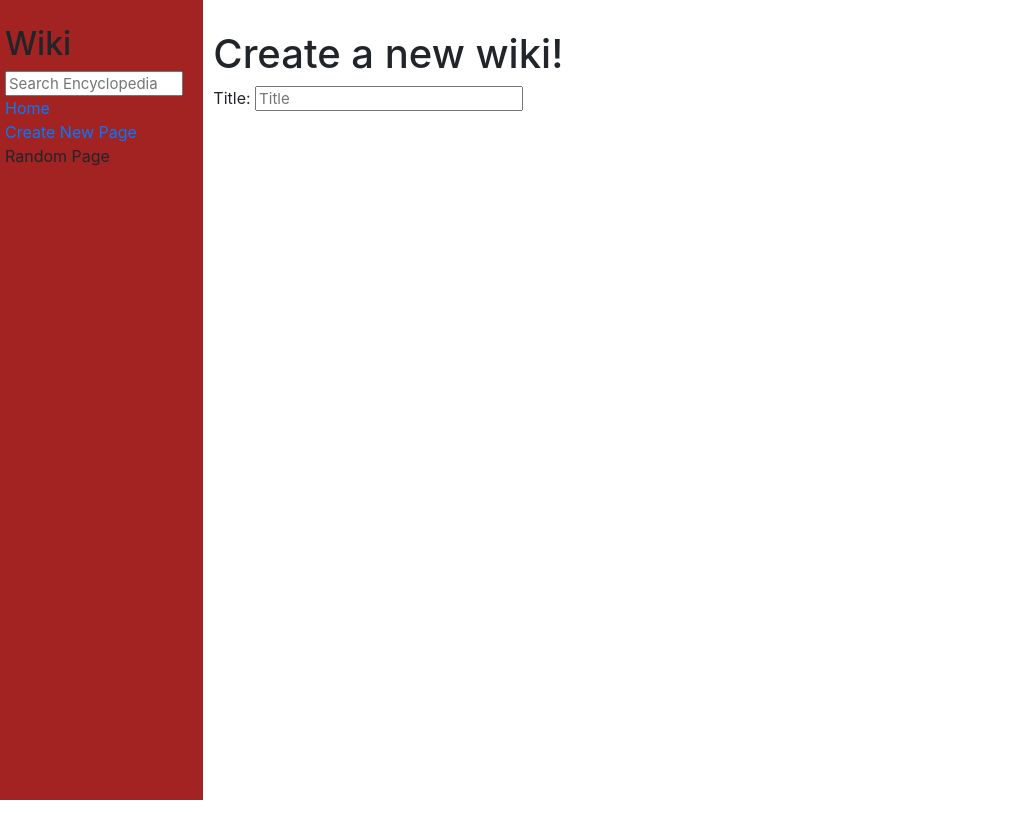
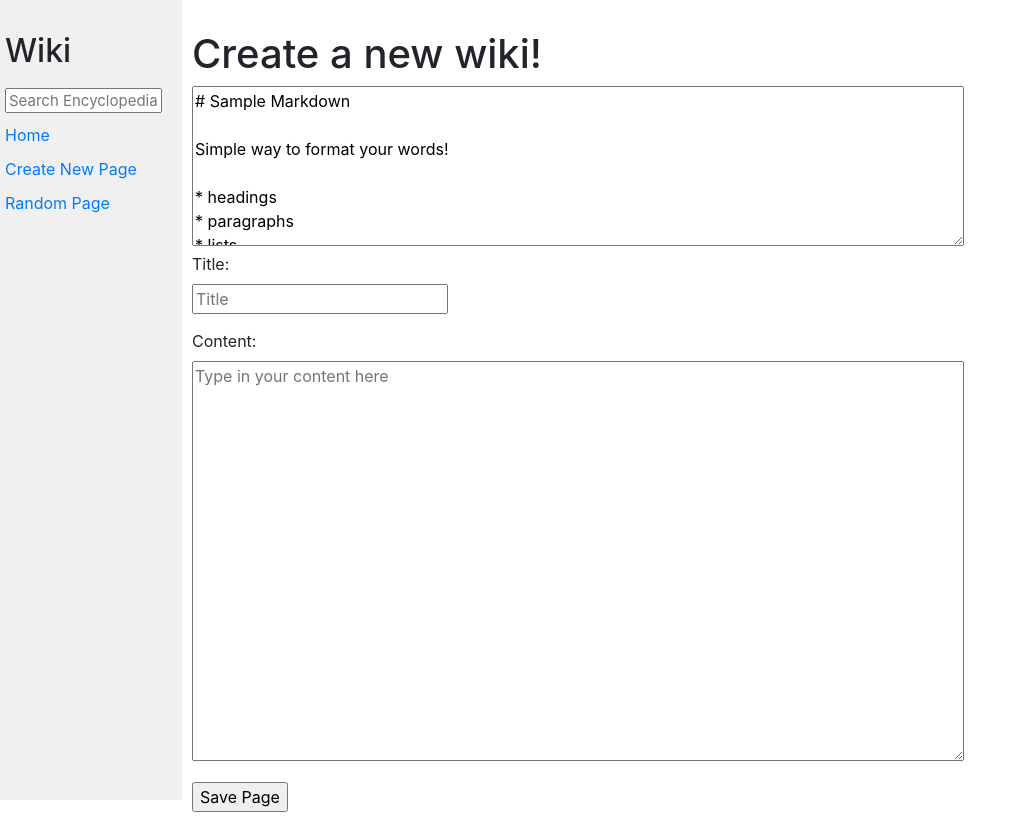
Before and after one commit to Dchoi0729/cs50w, a Django app: page /new in a window 1280 px wide. Shown: the whole page, without its empty margins (0-1027 px from the left). Before the commit the page ends 800 px from the top, so only its background shows below. Run offline with Django 3.2, Linux system fonts and the light colour scheme; some libraries are stand-ins or nearby versions.

Commit message:
functioning version

```diff
--- a/wiki/encyclopedia/static/encyclopedia/styles.css
+++ b/wiki/encyclopedia/static/encyclopedia/styles.css
@@ -1,6 +1,7 @@
 body {
     margin: 0;
     background-color: white;
+    width: 90vw;
 }
 
 code {
@@ -13,7 +14,7 @@ h1 {
 }
 
 textarea {
-    height: 90vh;
+    height: 50vh;
     width: 80%;
 }
 
@@ -28,19 +29,38 @@ textarea {
 }
 
 .sidebar {
-    /*background-color: #f0f0f0;*/
-    background-color: #a32222;
+    background-color: #f0f0f0;
     height: 100vh;
     padding: 20px;
+    display: flex;
+    flex-direction: column;
+    gap: 10px;
 }
 
 .sidebar h2 {
-    margin-top: 5px;
+    margin-top: 12px;
 }
 
-.newtitle{
+.new--title{
     width: auto;
     min-width: 25%;
     font-size: 15px;
     line-height: 15px;
+
+    margin: 15px 0px 20px 15px;
 }
+
+.new--sample{
+    height: 20vh;
+}
+
+.new--fieldWrapper{
+    margin-bottom: 15px;
+}
+
+.entry--top{
+    height: 50px;
+    border-bottom: 1px solid rgba(128,128,128,0.7);
+    display: flex;
+    align-items: center;
+}
--- a/wiki/encyclopedia/templates/encyclopedia/layout.html
+++ b/wiki/encyclopedia/templates/encyclopedia/layout.html
@@ -23,7 +23,7 @@
                     <a href="{% url 'new' %}"> Create New Page </a>
                 </div>
                 <div>
-                    Random Page
+                    <a href="{% url 'random' %}">Random Page</a>
                 </div>
                 {% block nav %}
                 {% endblock %}
--- a/wiki/encyclopedia/templates/encyclopedia/new.html
+++ b/wiki/encyclopedia/templates/encyclopedia/new.html
@@ -6,7 +6,36 @@
 
 {% block body %}
     <h1>Create a new wiki!</h1>
-    <form>
-        Title: <input class="newtitle" type="text" name="title" placeholder="Title">
+    <form action="{% url 'new' %}" method="POST">
+        {% csrf_token %}
+
+        <textarea readonly class="new--sample">
+# Sample Markdown
+
+Simple way to format your words!
+
+* headings
+* paragraphs
+* lists
+* links
+* and more!
+
+## Subtitle
+
+You can **bold** or *italicize* texts.
+
+For more information , go to [guide](https://docs.github.com/en/get-started/writing-on-github/getting-started-with-writing-and-formatting-on-github/basic-writing-and-formatting-syntax)
+        </textarea>
+
+        {% for field in form %}
+            <div class="new--fieldWrapper">
+                {{ field.label_tag }}
+                <br>
+                {{ field }}
+                {{ field.errors }}
+            </div>
+        {% endfor %}
+        <input type="submit" value="Save Page">
+
     </form>
 {% endblock %}
--- a/wiki/encyclopedia/urls.py
+++ b/wiki/encyclopedia/urls.py
@@ -6,5 +6,7 @@ urlpatterns = [
     path("", views.index, name="index"),
     path("wiki/<str:name>", views.entry, name="entry"),
     path("search", views.search, name="search"),
-    path("new", views.new, name="new")
+    path("new", views.new, name="new"),
+    path("random", views.random_page, name="random"),
+    path("edit/<str:name>", views.edit, name="edit")
 ]
--- a/wiki/encyclopedia/views.py
+++ b/wiki/encyclopedia/views.py
@@ -1,10 +1,17 @@
 from django.shortcuts import render
 from django.http import HttpResponseRedirect
 from django.urls import reverse
+from django import forms
 
 from . import util
 
+import random
 import markdown
+
+
+class NewPageForm(forms.Form):
+    title = forms.CharField(label="Title", widget=forms.TextInput(attrs={'placeholder': 'Title'}))
+    content = forms.CharField(label="Content", widget=forms.Textarea(attrs={'placeholder': 'Type in your content here'}))
 
 def index(request):
     return render(request, "encyclopedia/index.html", {
@@ -25,7 +32,6 @@ def entry(request, name):
         })
 
 def search(request):
-    # User submitted data through search
     if request.method == "POST":
         name = request.POST["q"]
         entry = util.get_entry(name)
@@ -44,6 +50,42 @@ def search(request):
     })
 
 def new(request):
+    if request.method == "POST":
+        form = NewPageForm(request.POST)
+        if form.is_valid():
+            title = form.cleaned_data["title"]
+            content = form.cleaned_data["content"]
+
+            if title in util.list_entries():
+                return render(request, "encyclopedia/apology.html", {
+                    "message": f"A '{title}' page already exists!"
+                })
+            else:
+                util.save_entry(title, content)
+                return HttpResponseRedirect((reverse("entry", kwargs={"name": title})))
+
+        else:
+            return render(request, "encyclopedia/new.html", {
+                    "form" : form
+            })
+
     return render(request, "encyclopedia/new.html", {
-        "message" : "TODO"
+        "form" : NewPageForm()
     })
+
+def random_page(request):
+    entries = util.list_entries()
+    index = random.randint(0, len(entries)-1)
+    return HttpResponseRedirect((reverse("entry", kwargs={"name": entries[index]})))
+
+def edit(request, name):
+    if request.method == "POST":
+        content = request.POST["content"]
+        util.save_entry(name, content)
+        return HttpResponseRedirect((reverse("entry", kwargs={"name": name})))
+    else:
+        return render(request, "encyclopedia/edit.html", {
+            "name" : name,
+            "form": EditPageForm(),
+            "content" : util.get_entry(name)
+        })
```
Also changed, not shown: wiki/encyclopedia/templates/encyclopedia/edit.html (added, +20 -0 lines), wiki/encyclopedia/templates/encyclopedia/entry.html (+8 -1 lines), wiki/entries/Computer Science.md (added, +7 -0 lines), wiki/entries/Sample.md (added, +15 -0 lines), wiki/encyclopedia/util.py (line endings or trailing spaces), wiki/entries/Git.md (line endings or trailing spaces).
